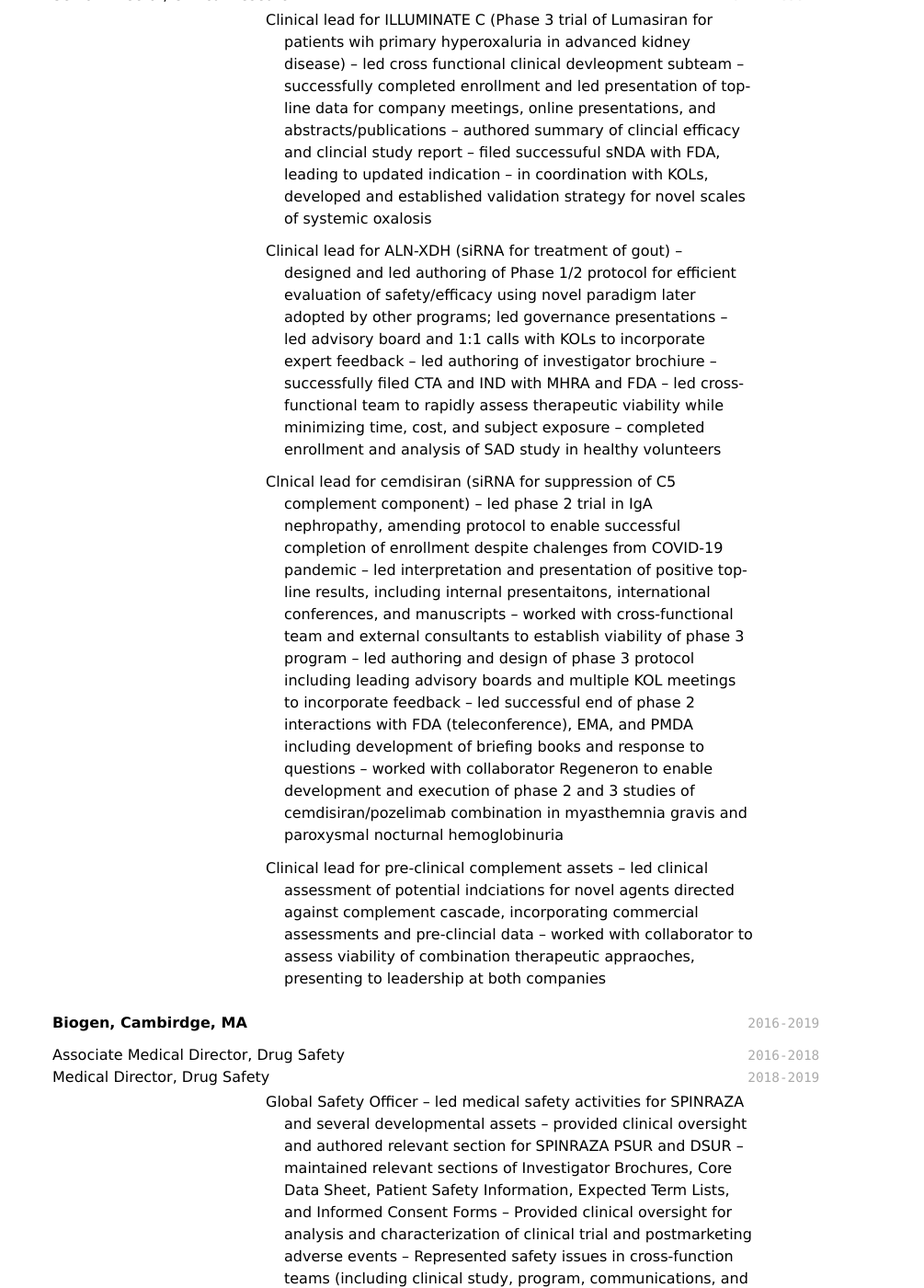
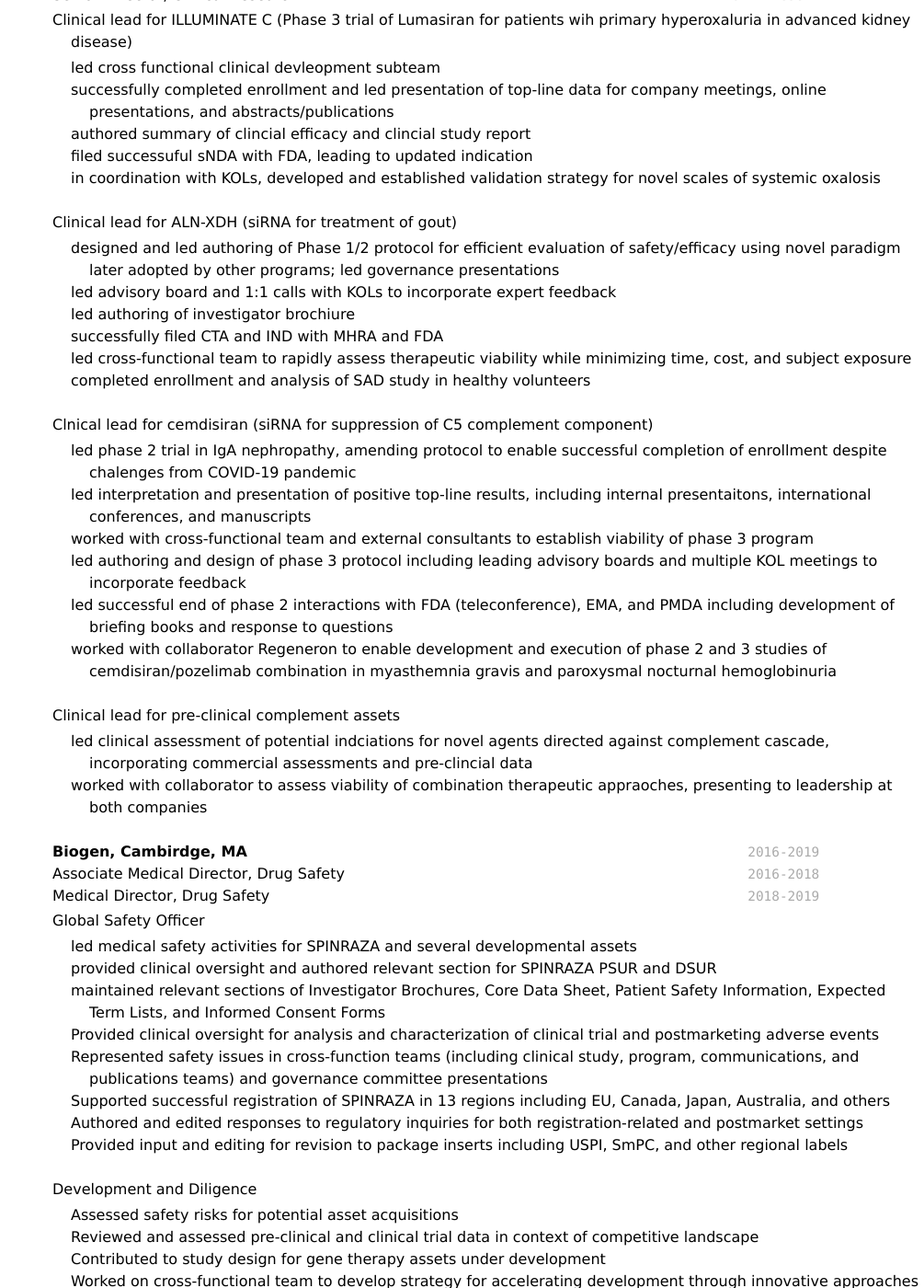
Before and after one commit to elipapa/markdown-cv, a Jekyll site: the page built from index.md, in a window 1280 px wide and 1400 px high, scrolled down 558 px. Shown: the whole window at 92% size, without its empty margins (275-1280 px from the left). Built offline with Jekyll 4.4.1, drawn with Linux system fonts in a browser that asks for light colours; some of the changed text lies outside the part shown.

Commit message:
Update index.md
Reformatted lists

```diff
--- a/index.md
+++ b/index.md
@@ -27,52 +27,51 @@
 >  `2022-Present` Senior Director, Clinical Research
 
 - Clinical lead for ILLUMINATE C (Phase 3 trial of Lumasiran for patients wih primary hyperoxaluria in advanced kidney disease)
--- led cross functional clinical devleopment subteam
--- successfully completed enrollment and led presentation of top-line data for company meetings, online presentations, and abstracts/publications
--- authored summary of clincial efficacy and clincial study report
--- filed successuful sNDA with FDA, leading to updated indication
--- in coordination with KOLs, developed and established validation strategy for novel scales of systemic oxalosis
-
+   - led cross functional clinical devleopment subteam
+   - successfully completed enrollment and led presentation of top-line data for company meetings, online presentations, and abstracts/publications
+   - authored summary of clincial efficacy and clincial study report
+   - filed successuful sNDA with FDA, leading to updated indication
+   - in coordination with KOLs, developed and established validation strategy for novel scales of systemic oxalosis
 
 - Clinical lead for ALN-XDH (siRNA for treatment of gout)
--- designed and led authoring of Phase 1/2 protocol for efficient evaluation of safety/efficacy using novel paradigm later adopted by other programs; led governance presentations
--- led advisory board and 1:1 calls with KOLs to incorporate expert feedback
--- led authoring of investigator brochiure
--- successfully filed CTA and IND with MHRA and FDA
--- led cross-functional team to rapidly assess therapeutic viability while minimizing time, cost, and subject exposure
--- completed enrollment and analysis of SAD study in healthy volunteers
+    - designed and led authoring of Phase 1/2 protocol for efficient evaluation of safety/efficacy using novel paradigm later adopted by other programs; led governance presentations
+    - led advisory board and 1:1 calls with KOLs to incorporate expert feedback
+    - led authoring of investigator brochiure
+    - successfully filed CTA and IND with MHRA and FDA
+    - led cross-functional team to rapidly assess therapeutic viability while minimizing time, cost, and subject exposure
+    - completed enrollment and analysis of SAD study in healthy volunteers
 
 - Clnical lead for cemdisiran (siRNA for suppression of C5 complement component)
--- led phase 2 trial in IgA nephropathy, amending protocol to enable successful completion of enrollment despite chalenges from COVID-19 pandemic
--- led interpretation and presentation of positive top-line results, including internal presentaitons, international conferences, and manuscripts
--- worked with cross-functional team and external consultants to establish viability of phase 3 program
--- led authoring and design of phase 3 protocol including leading advisory boards and multiple KOL meetings to incorporate feedback
--- led successful end of phase 2 interactions with FDA (teleconference), EMA, and PMDA including development of briefing books and response to questions
--- worked with collaborator Regeneron to enable development and execution of phase 2 and 3 studies of cemdisiran/pozelimab combination in myasthemnia gravis and paroxysmal nocturnal hemoglobinuria
+   - led phase 2 trial in IgA nephropathy, amending protocol to enable successful completion of enrollment despite chalenges from COVID-19 pandemic
+   - led interpretation and presentation of positive top-line results, including internal presentaitons, international conferences, and manuscripts
+   - worked with cross-functional team and external consultants to establish viability of phase 3 program
+   - led authoring and design of phase 3 protocol including leading advisory boards and multiple KOL meetings to incorporate feedback
+   - led successful end of phase 2 interactions with FDA (teleconference), EMA, and PMDA including development of briefing books and response to questions
+   - worked with collaborator Regeneron to enable development and execution of phase 2 and 3 studies of cemdisiran/pozelimab combination in myasthemnia gravis and paroxysmal nocturnal hemoglobinuria
 
 - Clinical lead for pre-clinical complement assets
--- led clinical assessment of potential indciations for novel agents directed against complement cascade, incorporating commercial assessments and pre-clincial data
--- worked with collaborator to assess viability of combination therapeutic appraoches, presenting to leadership at both companies
+   - led clinical assessment of potential indciations for novel agents directed against complement cascade, incorporating commercial assessments and pre-clincial data
+   - worked with collaborator to assess viability of combination therapeutic appraoches, presenting to leadership at both companies
 
 `2016-2019` __Biogen, Cambirdge, MA__
->  `2016-2018` Associate Medical Director, Drug Safety
->  `2018-2019` Medical Director, Drug Safety
+`2016-2018` Associate Medical Director, Drug Safety
+`2018-2019` Medical Director, Drug Safety
 
 - Global Safety Officer
--- led medical safety activities for SPINRAZA and several developmental assets
--- provided clinical oversight and authored relevant section for SPINRAZA PSUR and DSUR
--- maintained relevant sections of Investigator Brochures, Core Data Sheet, Patient Safety Information, Expected Term Lists, and Informed Consent Forms
--- Provided clinical oversight for analysis and characterization of clinical trial and postmarketing adverse events
--- Represented safety issues in cross-function teams (including clinical study, program, communications, and publications teams) and governance committee presentations
--- Supported successful registration of SPINRAZA in 13 regions including EU, Canada, Japan, Australia, and others
--- Authored and edited responses to regulatory inquiries for both registration-related and postmarket settings
--- Provided input and editing for revision to package inserts including USPI, SmPC, and other regional labels
+   - led medical safety activities for SPINRAZA and several developmental assets
+   - provided clinical oversight and authored relevant section for SPINRAZA PSUR and DSUR
+   - maintained relevant sections of Investigator Brochures, Core Data Sheet, Patient Safety Information, Expected Term Lists, and Informed Consent Forms
+   - Provided clinical oversight for analysis and characterization of clinical trial and postmarketing adverse events
+   - Represented safety issues in cross-function teams (including clinical study, program, communications, and publications teams) and governance committee presentations
+   - Supported successful registration of SPINRAZA in 13 regions including EU, Canada, Japan, Australia, and others
+   - Authored and edited responses to regulatory inquiries for both registration-related and postmarket settings
+   - Provided input and editing for revision to package inserts including USPI, SmPC, and other regional labels
 
 - Development and Diligence
--- Assessed safety risks for potential asset acquisitions
--- Reviewed and assessed pre-clinical and clinical trial data in context of competitive landscape
--- Contributed to study design for gene therapy assets under development
--- Worked on cross-functional team to develop strategy for accelerating development through innovative approaches including hybrid virtual trials and wearables for data collection
+   - Assessed safety risks for potential asset acquisitions
+   - Reviewed and assessed pre-clinical and clinical trial data in context of competitive landscape
+   - Contributed to study design for gene therapy assets under development
+   - Worked on cross-functional team to develop strategy for accelerating development through innovative approaches including hybrid virtual trials and wearables for data collection
 
 ### Academic Medicine
 
```
